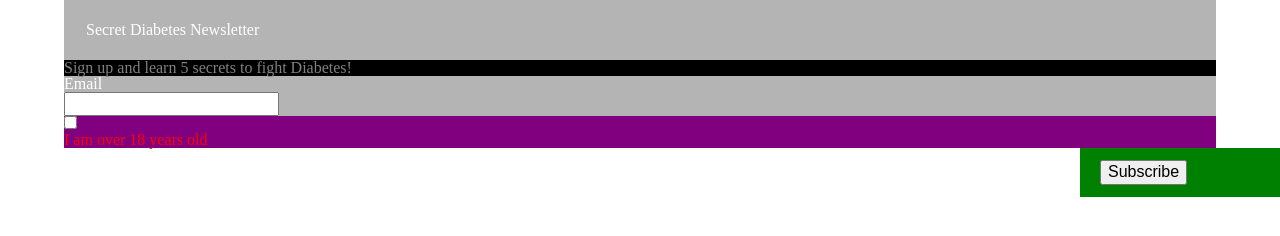
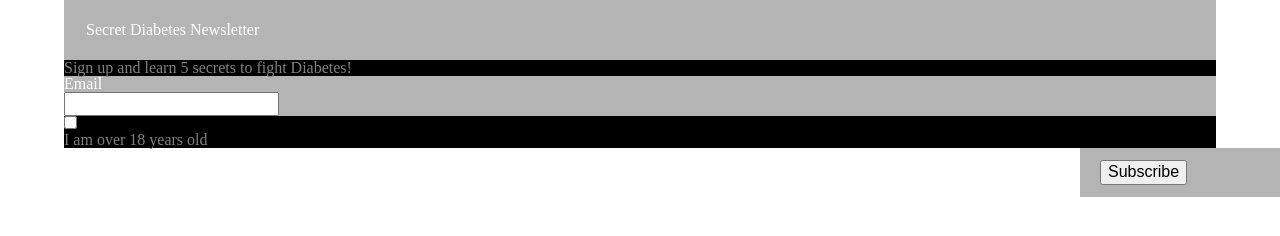
Before and after one commit to ITMD362-Online/Lab_3, a plain HTML site: page index.html in a window 1280 px wide. Drawn offline with nearby package versions, Linux system fonts and the light colour scheme; files whose address does not match are found by name.

Commit message:
Update screen.css

```diff
--- a/css/screen.css
+++ b/css/screen.css
@@ -238,20 +238,19 @@ label {
 }
 
 #age-input {
-  color: #000000;
+  background-color: black;
+  color: #808080;
   display: block;
   box-sizing: border-box;
   margin:auto;
   width: 90%;
   resize: vertical;
-  background-color: purple;
-  color: red;
 }
 
 #submit-part {
   width: 10em;
-  background-color: green;
-  color: yellow;
+  background-color: #B4B4B4;
+  color: white;
   padding: 12px 20px;
   cursor: pointer;
   float: right;
```
